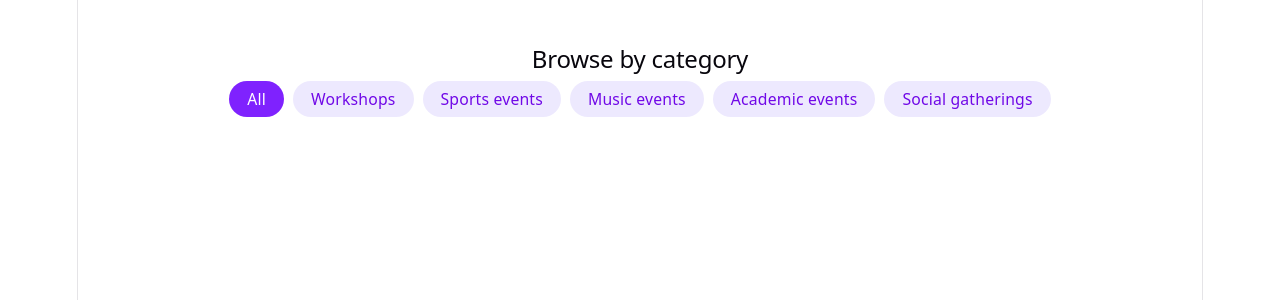
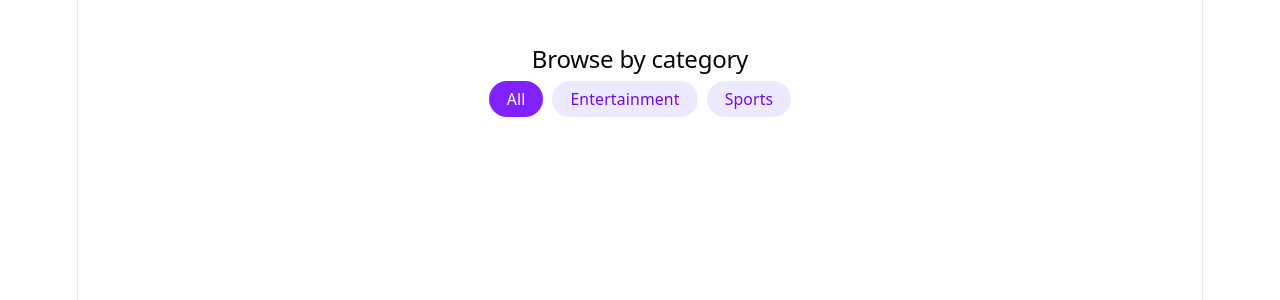
Before and after one commit to brianoduor1-sudo/Ticket-Yetu, a React (Vite) app: page / in a window 1280 px wide. Shown: the top 300 px of the page. Built offline with nearby package versions, Linux system fonts and the light colour scheme.

Commit message:
Fixed categoryGroups.js location and content to match real event data

```diff
--- a/src/components/CategoriesSection.jsx
+++ b/src/components/CategoriesSection.jsx
@@ -1,60 +1,105 @@
 import { useState } from "react";
+import { getGroupNames, getSpecificCategories } from "../utils/categoryGroups";
 
-// Categories users can filter events by.
-// "All" is included so users can clear the filter and see everything again.
-const CATEGORIES = [
-  "All",
-  "Workshops",
-  "Sports events",
-  "Music events",
-  "Academic events",
-  "Social gatherings",
-];
+// ============================================================
+// WHAT THIS COMPONENT DOES, IN PLAIN WORDS:
+//
+// It shows two rows of buttons.
+//
+// ROW 1 (always visible): group buttons, like "All", "Entertainment", "Sports"
+// ROW 2 (only shows up after clicking a group WITH children): the
+//        specific buttons inside that group, like "Music", "FKF Premier League"
+//
+// A group either has children (like "Sports") or doesn't. If it has
+// children, clicking the group just opens row 2 and waits for a
+// specific pick. If it has NO children, the group itself IS a real
+// category value, so clicking it filters immediately, same as "All".
+//
+// IMPORTANT: the actual category values live in categoryGroups.js,
+// and they must exactly match real event.category values confirmed
+// from Brian's data (e.g. "Music", "FKF Premier League"), not made-up
+// names like "Football" or "Sports events".
+// ============================================================
 
-// A row of clickable category buttons (pills). Clicking one highlights
-// it and tells the parent component which category to filter events by.
 export default function CategoriesSection({ onSelect }) {
-  // Tracks which category is currently selected, starting with "All"
-  const [active, setActive] = useState("All");
+  // Remembers which group button is currently selected.
+  const [activeGroup, setActiveGroup] = useState("All");
+  // Remembers which specific (row 2) button is currently selected.
+  const [activeCategory, setActiveCategory] = useState(null);
 
-  const handleClick = (category) => {
-    setActive(category); // update which button LOOKS active (for styling)
-    onSelect?.(category); // pass the choice up so the event list can filter
+  const groupNames = ["All", ...getGroupNames()];
+  const specificCategories = getSpecificCategories(activeGroup);
+
+  // Runs when someone clicks a ROW 1 (group) button.
+  const handleGroupClick = (group) => {
+    setActiveGroup(group);
+    setActiveCategory(null); // clear any specific selection from before
+
+    // If this group has no specific categories under it, the group
+    // NAME is itself a real filter value (matches "All" behaviour),
+    // fire onSelect right away instead of waiting for a row 2 click
+    // that will never come.
+    const children = getSpecificCategories(group);
+    if (group === "All" || children.length === 0) {
+      onSelect?.(group);
+    }
+    // Otherwise (e.g. "Sports"), wait for a specific pick below.
+  };
+
+  // Runs when someone clicks a ROW 2 (specific category) button.
+  const handleCategoryClick = (category) => {
+    setActiveCategory(category);
+    onSelect?.(category); // this always matches a real event.category value
   };
 
   return (
-    // mx-auto + max-w-5xl = center the section and cap its width,
-    // matching the Hero section above it
     <section className="mx-auto max-w-5xl px-6 py-10">
       <h2 className="mb-4 text-lg font-semibold text-gray-900">
         Browse by category
       </h2>
 
-      {/* flex = lay the buttons out in a row
-          flex-wrap = if they run out of horizontal space, wrap to a new line
-          gap-2 = small, even spacing between every button */}
+      {/* ROW 1: group buttons (All, Entertainment, Sports...) */}
       <div className="flex flex-wrap gap-2">
-        {CATEGORIES.map((category) => {
-          const isActive = category === active;
-
+        {groupNames.map((group) => {
+          const isActive = group === activeGroup;
           return (
             <button
-              key={category}
-              onClick={() => handleClick(category)}
-              // rounded-full = pill shape. The two color sets below are
-              // swapped in and out depending on whether THIS button is
-              // the currently active one.
+              key={group}
+              onClick={() => handleGroupClick(group)}
               className={`rounded-full px-4 py-1.5 text-sm font-medium transition ${
                 isActive
-                  ? "bg-violet-600 text-white" // ACTIVE: solid purple pill
-                  : "bg-violet-100 text-violet-700 hover:bg-violet-200" // INACTIVE: pale purple, darkens slightly on hover
+                  ? "bg-violet-600 text-white"
+                  : "bg-violet-100 text-violet-700 hover:bg-violet-200"
               }`}
             >
-              {category}
+              {group}
             </button>
           );
         })}
       </div>
+
+      {/* ROW 2: only appears if the selected group actually has
+          specific categories underneath it */}
+      {specificCategories.length > 0 && (
+        <div className="mt-3 flex flex-wrap gap-2 pl-2">
+          {specificCategories.map((category) => {
+            const isActive = category === activeCategory;
+            return (
+              <button
+                key={category}
+                onClick={() => handleCategoryClick(category)}
+                className={`rounded-full border px-3 py-1 text-xs font-medium transition ${
+                  isActive
+                    ? "border-violet-600 bg-violet-600 text-white"
+                    : "border-violet-300 bg-white text-violet-600 hover:bg-violet-50"
+                }`}
+              >
+                {category}
+              </button>
+            );
+          })}
+        </div>
+      )}
     </section>
   );
 }
--- /dev/null
+++ b/src/utils/categoryGroups.js
@@ -0,0 +1,12 @@
+const CATEGORY_GROUPS = {
+  Entertainment: ["Comedy", "Music", "Festival"],
+  Sports: ["FKF Premier League", "National Super League", "Rugby Sevens", "Basketball"],
+};
+
+export function getGroupNames() {
+  return Object.keys(CATEGORY_GROUPS);
+}
+
+export function getSpecificCategories(group) {
+  return CATEGORY_GROUPS[group] ?? [];
+}
```
Also changed, not shown: src/App.jsx (+12 -0 lines).
